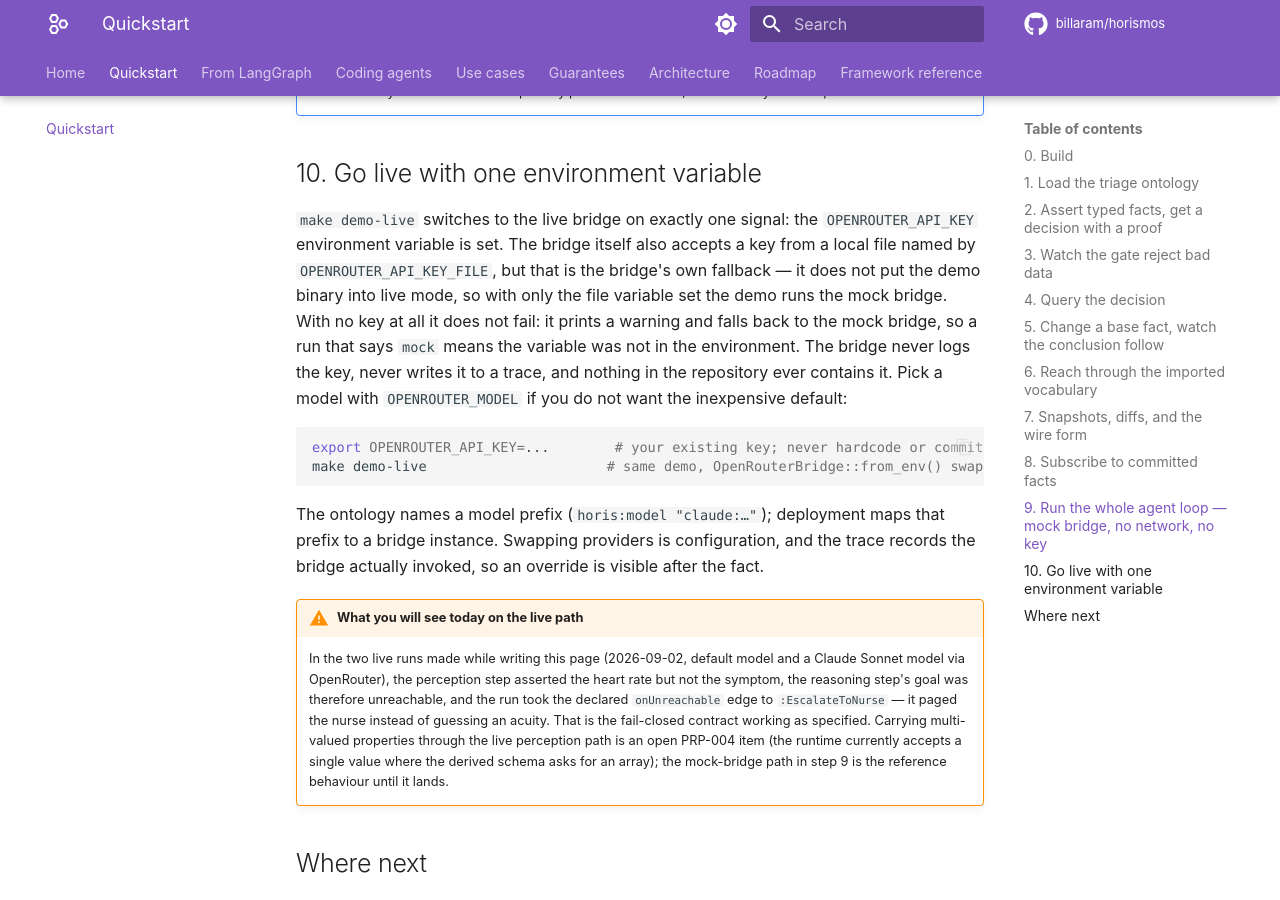
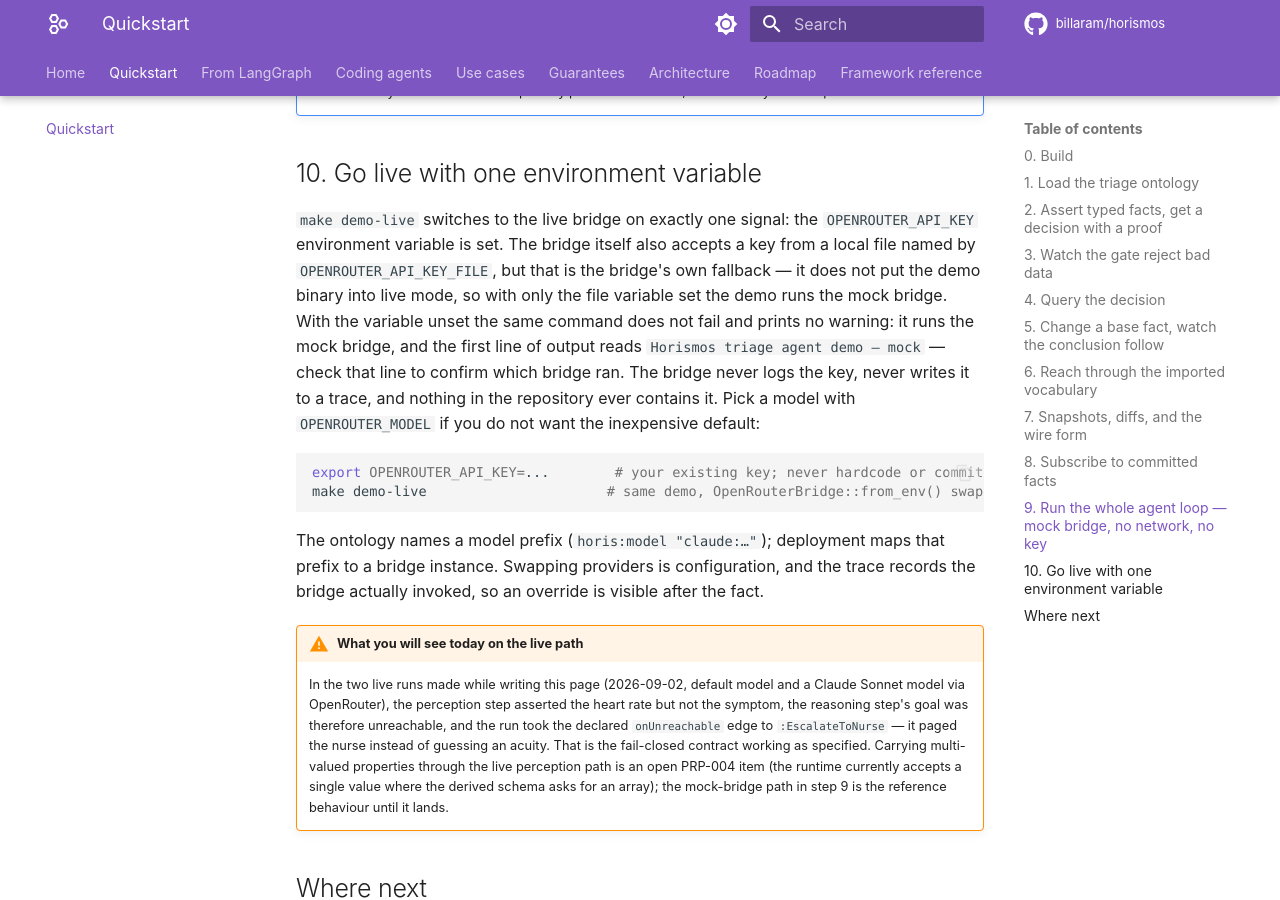
Before and after one commit to horismos-hq/horismos, an MkDocs documentation site: the page built from docs/quickstart.md, in a window 1280 px wide and 900 px high, scrolled down 5590 px. Built offline with MkDocs 1.6.1 and Material for MkDocs 9.7.7, drawn with Linux system fonts in a browser that asks for light colours; comment, search, counter and statistics services are not loaded.

Commit message:
no-mistakes(review): Drop false demo-live warning claim from quickstart

````diff
--- a/docs/quickstart.md
+++ b/docs/quickstart.md
@@ -241,11 +241,11 @@ Note the proof leaf: `asserted by perception`. The same rule, the same proof sha
 
 ## 10. Go live with one environment variable
 
-`make demo-live` switches to the live bridge on exactly one signal: the `OPENROUTER_API_KEY` environment variable is set. The bridge itself also accepts a key from a local file named by `OPENROUTER_API_KEY_FILE`, but that is the bridge's own fallback — it does not put the demo binary into live mode, so with only the file variable set the demo runs the mock bridge. With no key at all it does not fail: it prints a warning and falls back to the mock bridge, so a run that says `mock` means the variable was not in the environment. The bridge never logs the key, never writes it to a trace, and nothing in the repository ever contains it. Pick a model with `OPENROUTER_MODEL` if you do not want the inexpensive default:
+`make demo-live` switches to the live bridge on exactly one signal: the `OPENROUTER_API_KEY` environment variable is set. The bridge itself also accepts a key from a local file named by `OPENROUTER_API_KEY_FILE`, but that is the bridge's own fallback — it does not put the demo binary into live mode, so with only the file variable set the demo runs the mock bridge. With the variable unset the same command does not fail and prints no warning: it runs the mock bridge, and the first line of output reads `Horismos triage agent demo — mock` — check that line to confirm which bridge ran. The bridge never logs the key, never writes it to a trace, and nothing in the repository ever contains it. Pick a model with `OPENROUTER_MODEL` if you do not want the inexpensive default:
 
 ```sh
 export OPENROUTER_API_KEY=...        # your existing key; never hardcode or commit it
-make demo-live                      # same demo, OpenRouterBridge::from_env() swapped in; unset key → mock with a warning
+make demo-live                      # same demo, OpenRouterBridge::from_env() swapped in; unset key → mock, check the first output line
 ```
 
 The ontology names a model prefix (`horis:model "claude:…"`); deployment maps that prefix to a bridge instance. Swapping providers is configuration, and the trace records the bridge actually invoked, so an override is visible after the fact.
````
